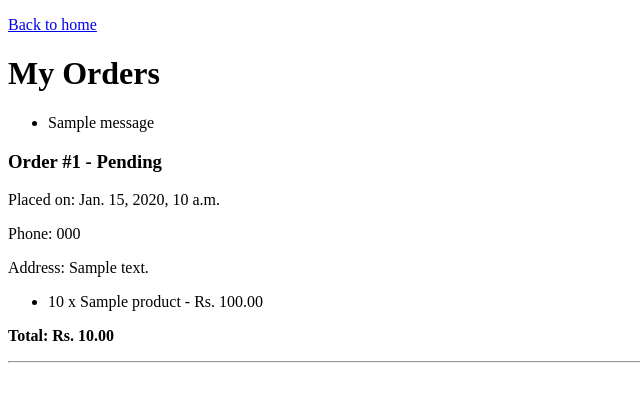
After one commit to arslan48/Technest, a Django app: page /orders/ in a window 1280 px wide. The commit adds this page. Shown: the top 402 px of the page, without its empty margins (0-640 px from the left). Run offline with Django 5.2, Linux system fonts and the light colour scheme; a user stored in the database is signed in; tables that the repository leaves empty hold one stand-in row (values such as "Sample post"); one stand-in notice (Sample message) is shown.

Commit message:
Add checkout with Cash on Delivery, orders, stock update and order history

```diff
--- /dev/null
+++ b/orders/forms.py
@@ -0,0 +1,6 @@
+from django import forms
+
+
+class CheckoutForm(forms.Form):
+    phone = forms.CharField(max_length=20)
+    address = forms.CharField(widget=forms.Textarea(attrs={"rows": 3}))
--- a/orders/models.py
+++ b/orders/models.py
@@ -30,3 +30,39 @@ class CartItem(models.Model):
 
     def __str__(self):
         return f"{self.quantity} x {self.product.name}"
+
+
+class Order(models.Model):
+    STATUS_CHOICES = [
+        ("Pending", "Pending"),
+        ("Shipped", "Shipped"),
+        ("Delivered", "Delivered"),
+    ]
+
+    user = models.ForeignKey(
+        settings.AUTH_USER_MODEL, on_delete=models.CASCADE, related_name="orders"
+    )
+    phone = models.CharField(max_length=20)
+    address = models.TextField()
+    total = models.DecimalField(max_digits=10, decimal_places=2)
+    status = models.CharField(max_length=20, choices=STATUS_CHOICES, default="Pending")
+    created_at = models.DateTimeField(auto_now_add=True)
+
+    class Meta:
+        ordering = ["-created_at"]
+
+    def __str__(self):
+        return f"Order #{self.id} by {self.user.username}"
+
+
+class OrderItem(models.Model):
+    order = models.ForeignKey(Order, on_delete=models.CASCADE, related_name="items")
+    product = models.ForeignKey(Product, on_delete=models.PROTECT)
+    quantity = models.PositiveIntegerField()
+    price = models.DecimalField(max_digits=10, decimal_places=2)
+
+    def subtotal(self):
+        return self.price * self.quantity
+
+    def __str__(self):
+        return f"{self.quantity} x {self.product.name}"
--- a/orders/templates/orders/cart.html
+++ b/orders/templates/orders/cart.html
@@ -50,6 +50,7 @@
         </table>
 
         <h3>Total: Rs. {{ cart.total }}</h3>
+        <a href="{% url 'checkout' %}">Proceed to Checkout</a>
     {% else %}
         <p>Your cart is empty.</p>
     {% endif %}
--- /dev/null
+++ b/orders/templates/orders/order_history.html
@@ -0,0 +1,39 @@
+<!DOCTYPE html>
+<html lang="en">
+<head>
+    <meta charset="UTF-8">
+    <meta name="viewport" content="width=device-width, initial-scale=1">
+    <title>My Orders - TechNest</title>
+</head>
+<body>
+    <p><a href="{% url 'home' %}">Back to home</a></p>
+
+    <h1>My Orders</h1>
+
+    {% if messages %}
+        <ul>
+            {% for message in messages %}
+                <li>{{ message }}</li>
+            {% endfor %}
+        </ul>
+    {% endif %}
+
+    {% for order in orders %}
+        <div>
+            <h3>Order #{{ order.id }} - {{ order.status }}</h3>
+            <p>Placed on: {{ order.created_at }}</p>
+            <p>Phone: {{ order.phone }}</p>
+            <p>Address: {{ order.address }}</p>
+            <ul>
+                {% for item in order.items.all %}
+                    <li>{{ item.quantity }} x {{ item.product.name }} - Rs. {{ item.subtotal }}</li>
+                {% endfor %}
+            </ul>
+            <p><strong>Total: Rs. {{ order.total }}</strong></p>
+            <hr>
+        </div>
+    {% empty %}
+        <p>You have not placed any orders yet.</p>
+    {% endfor %}
+</body>
+</html>
--- a/orders/urls.py
+++ b/orders/urls.py
@@ -7,4 +7,6 @@ urlpatterns = [
     path('cart/add/<int:product_id>/', views.add_to_cart, name='add_to_cart'),
     path('cart/update/<int:item_id>/', views.update_cart, name='update_cart'),
     path('cart/remove/<int:item_id>/', views.remove_from_cart, name='remove_from_cart'),
+    path('checkout/', views.checkout, name='checkout'),
+    path('orders/', views.order_history, name='order_history'),
 ]
--- a/orders/views.py
+++ b/orders/views.py
@@ -1,11 +1,13 @@
 from django.contrib import messages
 from django.contrib.auth.decorators import login_required
+from django.db import transaction
 from django.shortcuts import get_object_or_404, redirect, render
 from django.views.decorators.http import require_POST
 
 from store.models import Product
 
-from .models import Cart, CartItem
+from .forms import CheckoutForm
+from .models import Cart, CartItem, Order, OrderItem
 
 
 def get_user_cart(user):
@@ -68,3 +70,68 @@ def remove_from_cart(request, item_id):
     item = get_object_or_404(CartItem, id=item_id, cart__user=request.user)
     item.delete()
     return redirect('cart_detail')
+
+
+@login_required
+def checkout(request):
+    cart = get_user_cart(request.user)
+    cart_items = list(cart.items.select_related('product'))
+
+    if not cart_items:
+        messages.error(request, 'Your cart is empty.')
+        return redirect('cart_detail')
+
+    if request.method == 'POST':
+        form = CheckoutForm(request.POST)
+        if form.is_valid():
+            try:
+                with transaction.atomic():
+                    order = Order.objects.create(
+                        user=request.user,
+                        phone=form.cleaned_data['phone'],
+                        address=form.cleaned_data['address'],
+                        total=0,
+                    )
+
+                    total = 0
+                    for item in cart_items:
+                        product = Product.objects.select_for_update().get(
+                            id=item.product_id
+                        )
+
+                        if item.quantity > product.stock:
+                            raise ValueError(
+                                f'Not enough stock for {product.name}. '
+                                f'Only {product.stock} left.'
+                            )
+
+                        OrderItem.objects.create(
+                            order=order,
+                            product=product,
+                            quantity=item.quantity,
+                            price=product.price,
+                        )
+                        product.stock -= item.quantity
+                        product.save()
+                        total += product.price * item.quantity
+
+                    order.total = total
+                    order.save()
+                    cart.items.all().delete()
+            except ValueError as error:
+                messages.error(request, str(error))
+                return redirect('cart_detail')
+
+            messages.success(request, f'Order #{order.id} placed successfully.')
+            return redirect('order_history')
+    else:
+        form = CheckoutForm()
+
+    context = {'cart': cart, 'cart_items': cart_items, 'form': form}
+    return render(request, 'orders/checkout.html', context)
+
+
+@login_required
+def order_history(request):
+    orders = Order.objects.filter(user=request.user).prefetch_related('items__product')
+    return render(request, 'orders/order_history.html', {'orders': orders})
--- a/store/templates/store/index.html
+++ b/store/templates/store/index.html
@@ -18,6 +18,7 @@
             <a href="{% url 'register' %}">Register</a>
         {% endif %}
         <a href="{% url 'cart_detail' %}">Cart</a>
+        <a href="{% url 'order_history' %}">My Orders</a>
     </div>
 
     <h1>Welcome to TechNest</h1>
```
Also changed, not shown: orders/admin.py (+14 -1 lines), orders/templates/orders/checkout.html (added, +38 -0 lines), orders/migrations/0002_order_orderitem.py (added).
